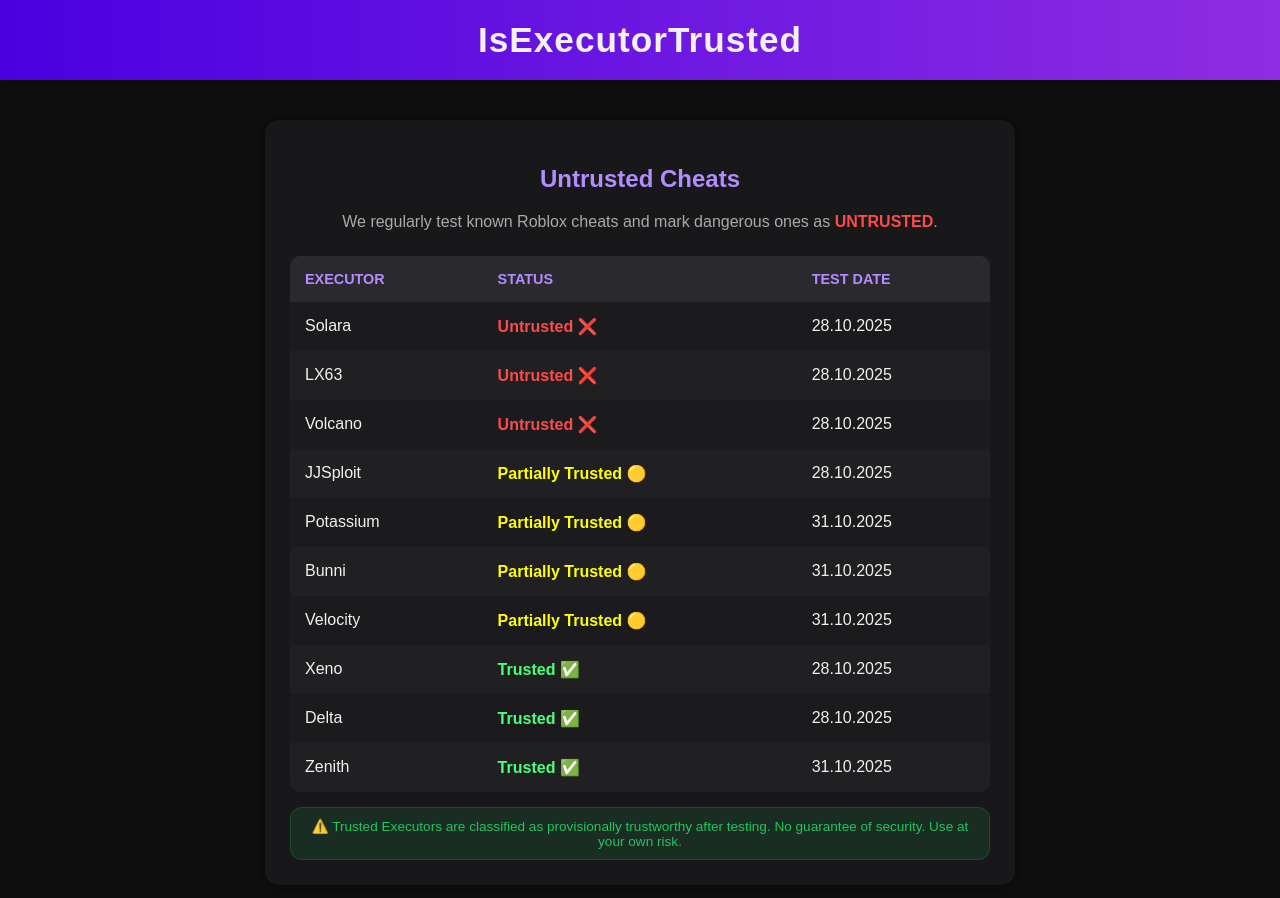
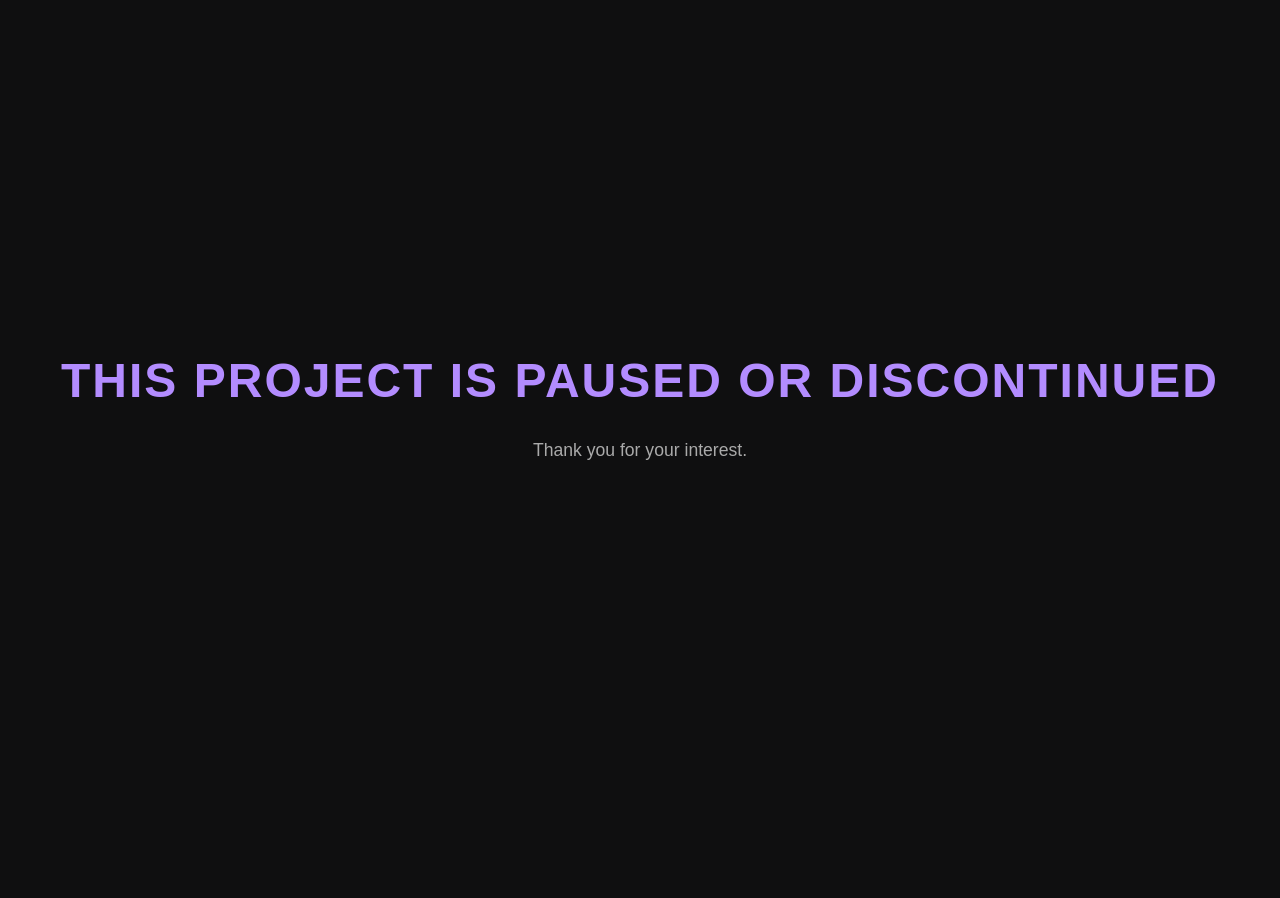
Before and after one commit to Nosch123/IsExecutortrusted, a website: page index.html in a window 1280 px wide. After the commit the page ends 800 px from the top, so only its background shows below. Drawn offline with Linux system fonts and the light colour scheme.

Commit message:
index.html aktualisieren

```diff
--- a/index.html
+++ b/index.html
@@ -1,16 +1,15 @@
 <!DOCTYPE html>
 <html lang="de">
 <head>
-    <meta property="og:title" content="IsExecutorTrusted">
-    <meta property="og:description" content="Check if your Roblox Executor is untrusted.">
-    <meta property="og:image" content="https://i.imgur.com/xBb2tKw.png">
-    <meta property="og:url" content="https://is-executor-trusted.vercel.app/">
+    <meta property="og:title" content="Project Status">
+    <meta property="og:description" content="This project is paused or discontinued.">
     <meta property="og:type" content="website">
     <meta name="theme-color" content="#8e2de2">
 
     <meta charset="UTF-8">
     <meta name="viewport" content="width=device-width, initial-scale=1.0">
-    <title>IsExecutorTrusted</title>
+    <title>Project Status</title>
+
     <style>
         body {
             background: #0f0f10;
@@ -18,213 +17,34 @@
             font-family: "Poppins", sans-serif;
             margin: 0;
             padding: 0;
-        }
-
-        /* --- Loading Screen Styles --- */
-        #loading-screen {
-            position: fixed;
-            width: 100%;
-            height: 100%;
-            background: #0f0f10;
             display: flex;
             justify-content: center;
             align-items: center;
-            z-index: 9999;
-            transition: opacity 0.5s ease;
+            height: 100vh;
+            text-align: center;
         }
 
-        .loader {
-            border: 6px solid #2a2a2e;
-            border-top: 6px solid #8e2de2;
-            border-radius: 50%;
-            width: 60px;
-            height: 60px;
-            animation: spin 1s linear infinite;
-        }
-
-        @keyframes spin {
-            0% { transform: rotate(0deg);}
-            100% { transform: rotate(360deg);}
-        }
-
-        /* --- Page Styles --- */
-        header {
-            background: linear-gradient(90deg, #4a00e0, #8e2de2);
-            padding: 20px 0;
-            text-align: center;
-            box-shadow: 0 2px 10px rgba(0, 0, 0, 0.3);
-        }
-
-        header h1 {
-            font-size: 2.2rem;
-            margin: 0;
-            letter-spacing: 1px;
-        }
-
-        main {
-            max-width: 700px;
-            margin: 40px auto;
-            background: #18181b;
-            border-radius: 14px;
-            padding: 25px;
-            box-shadow: 0 0 15px rgba(0, 0, 0, 0.5);
-        }
-
-        h2 {
-            text-align: center;
+        h1 {
+            font-size: 3rem;
+            letter-spacing: 2px;
+            font-weight: 700;
             color: #b38cff;
-            margin-bottom: 20px;
+            text-transform: uppercase;
         }
 
         p {
             color: #aaa;
-            text-align: center;
-            margin-bottom: 25px;
-        }
-
-        table {
-            width: 100%;
-            border-collapse: collapse;
-            background: #202023;
-            border-radius: 10px;
-            overflow: hidden;
-        }
-
-        th, td {
-            padding: 15px;
-            text-align: left;
-        }
-
-        th {
-            background: #2a2a2e;
-            color: #b38cff;
-            text-transform: uppercase;
-            font-size: 0.9rem;
-        }
-
-        tr:nth-child(even) {
-            background: #1b1b1e;
-        }
-
-        .status-untrusted {
-            color: #ff4a4a;
-            font-weight: bold;
-        }
-
-        .status-neutral {
-            color: #FFFF00;
-            font-weight: bold;
-        }
-
-        .status-trusted {
-            color: #4aff7a;
-            font-weight: bold;
-        }
-
-        tr:hover {
-            background: #252528;
-            transition: 0.3s;
-        }
-
-        .trusted-note {
-            background: rgba(34,197,94,0.12);
-            color: #22c55e;
-            border: 1px solid rgba(34,197,94,0.2);
-            padding: 10px 15px;
-            border-radius: 12px;
-            font-size: 0.85rem;
-            text-align: center;
             margin-top: 15px;
-            font-weight: 500;
+            font-size: 1.1rem;
         }
     </style>
 </head>
 <body>
-    <!-- Loading Screen -->
-    <div id="loading-screen">
-        <div class="loader"></div>
+
+    <div>
+        <h1>THIS PROJECT IS PAUSED OR DISCONTINUED</h1>
+        <p>Thank you for your interest.</p>
     </div>
 
-    <header>
-        <h1>IsExecutorTrusted</h1>
-    </header>
-
-    <main>
-        <h2>Untrusted Cheats</h2>
-        <p>We regularly test known Roblox cheats and mark dangerous ones as <span class="status-untrusted">UNTRUSTED</span>.</p>
-
-        <table>
-    <tr>
-        <th>Executor</th>
-        <th>Status</th>
-        <th>Test Date</th>
-    </tr>
-
-    <tr>
-        <td>Solara</td>
-        <td class="status-untrusted">Untrusted ❌</td>
-        <td>28.10.2025</td>
-    </tr>
-    <tr>
-        <td>LX63</td>
-        <td class="status-untrusted">Untrusted ❌</td>
-        <td>28.10.2025</td>
-    </tr>
-    <tr>
-        <td>Volcano</td>
-        <td class="status-untrusted">Untrusted ❌</td>
-        <td>28.10.2025</td>
-    </tr>
-    <tr>
-        <td>JJSploit</td>
-        <td class="status-neutral">Partially Trusted 🟡</td>
-        <td>28.10.2025</td>
-    </tr>
-    <tr>
-        <td>Potassium</td>
-        <td class="status-neutral">Partially Trusted 🟡</td>
-        <td>31.10.2025</td>
-    </tr>
-    <tr>
-        <td>Bunni</td>
-        <td class="status-neutral">Partially Trusted 🟡</td>
-        <td>31.10.2025</td>
-    </tr>
-    <tr>
-        <td>Velocity</td>
-        <td class="status-neutral">Partially Trusted 🟡</td>
-        <td>31.10.2025</td>
-    </tr>
-    <tr>
-        <td>Xeno</td>
-        <td class="status-trusted">Trusted ✅</td>
-        <td>28.10.2025</td>
-    </tr>
-    <tr>
-        <td>Delta</td>
-        <td class="status-trusted">Trusted ✅</td>
-        <td>28.10.2025</td>
-    </tr>
-    <tr>
-        <td>Zenith</td>
-        <td class="status-trusted">Trusted ✅</td>
-        <td>31.10.2025</td>
-    </tr>
-</table>
-
-
-        <div class="trusted-note">
-            ⚠️ Trusted Executors are classified as provisionally trustworthy after testing. No guarantee of security. Use at your own risk.
-        </div>
-    </main>
-
-    <script>
-        // Entfernt den Loading Screen sobald die Seite geladen ist
-        window.addEventListener('load', () => {
-            const loader = document.getElementById('loading-screen');
-            loader.style.opacity = '0';
-            setTimeout(() => loader.style.display = 'none', 500);
-        });
-    </script>
 </body>
 </html>
```
